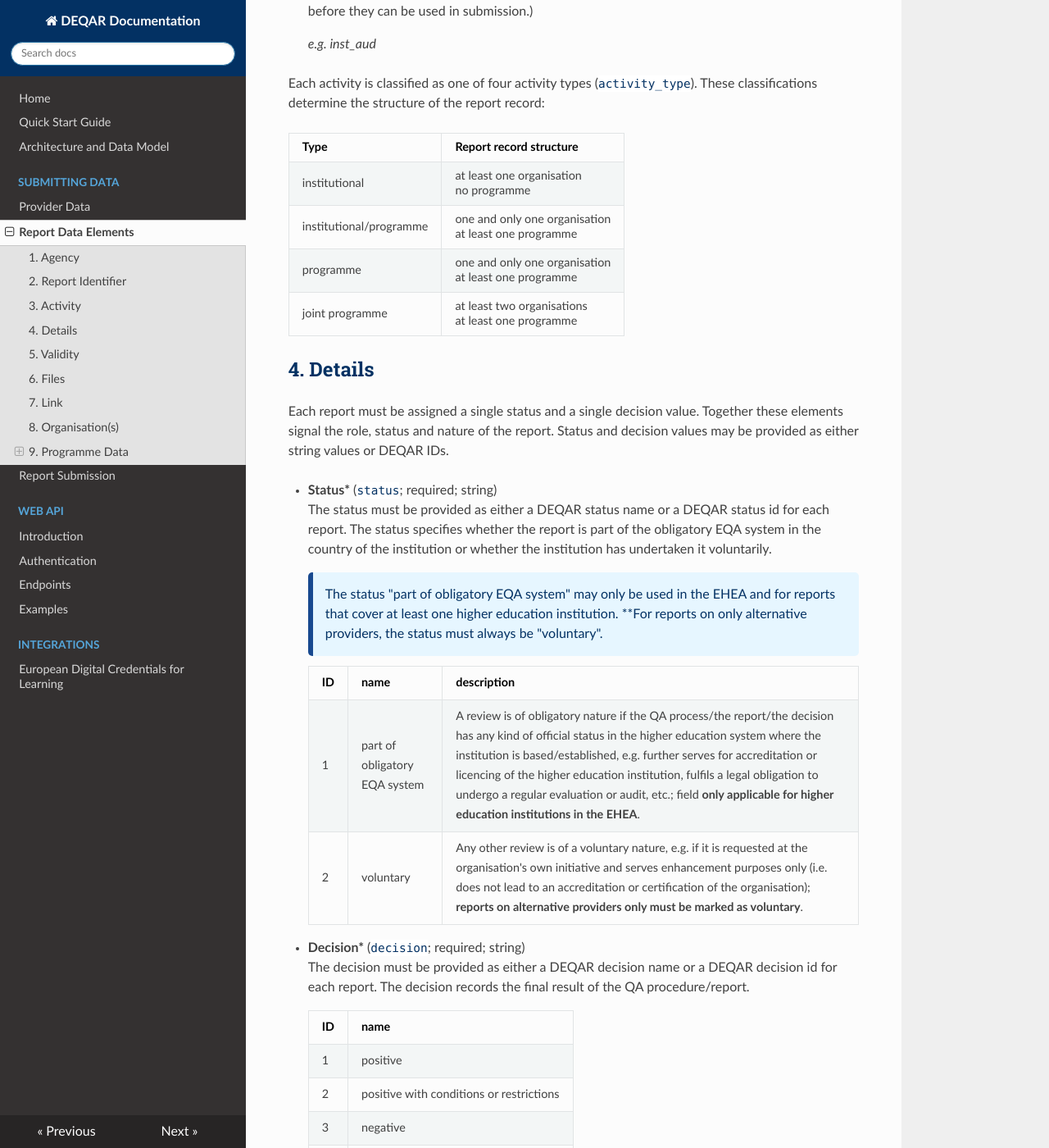
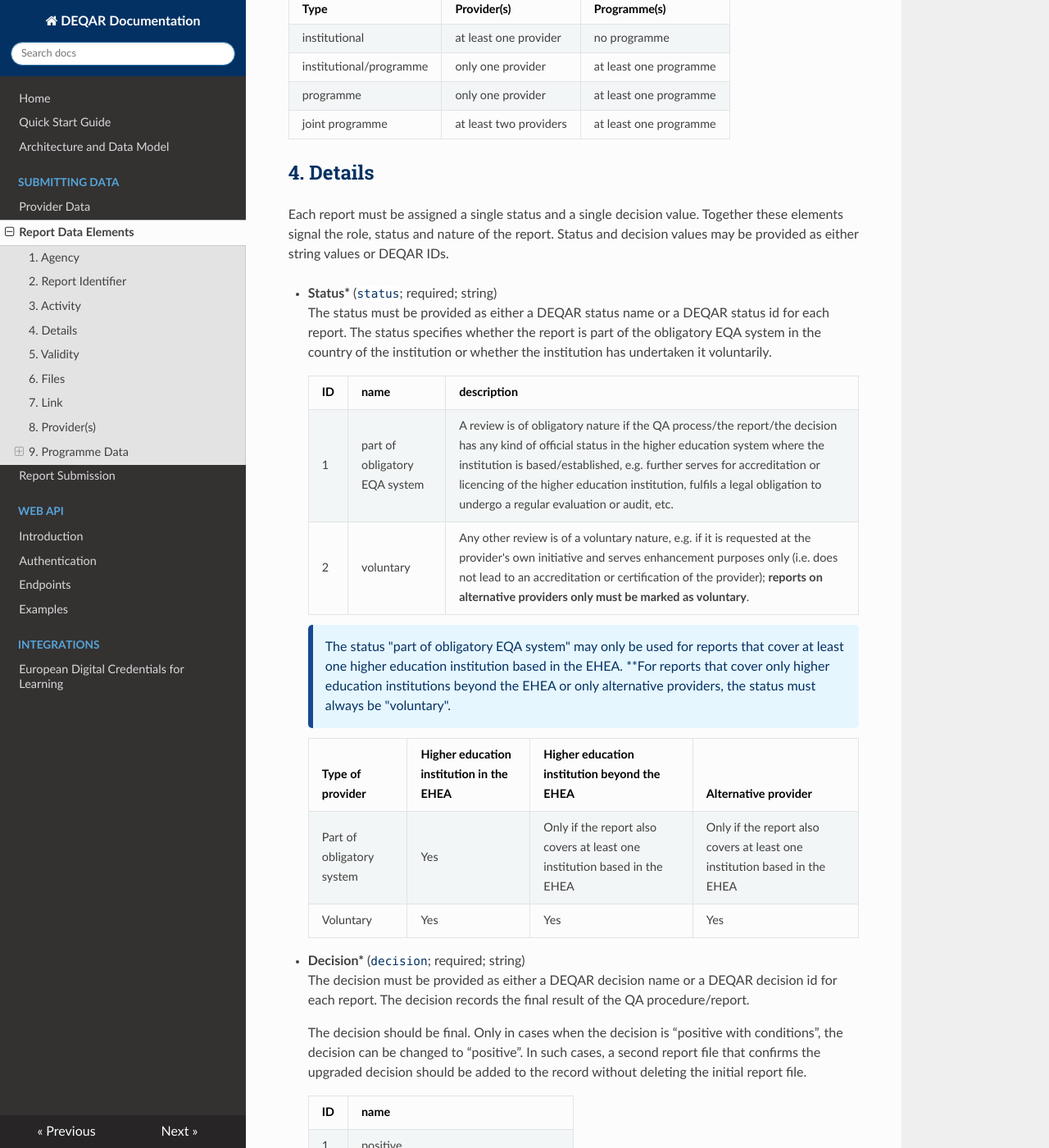
Before and after one commit to EQAR/deqar-docs, an MkDocs documentation site: the page built from docs/report_data.md, in a window 1280 px wide and 1400 px high, scrolled down 3823 px. Shown: the whole window at 82% size. Built offline with MkDocs 1.6.1, drawn with Linux system fonts in a browser that asks for light colours; nearby versions of some CDN libraries; some of the changed text lies outside the part shown.

Commit message:
revisions re. AP/MC additions

```diff
--- a/docs/report_data.md
+++ b/docs/report_data.md
@@ -2,25 +2,19 @@
 
 Agencies are asked to prepare data on quality assurance reports for submission to DEQAR. A submission object is data related to a single report and is used during ingest to populate report records and to establish linkages inside the system. Submission objects can be packaged together for batch submission.
 
-Though they are used mostly to introduce new report records into DEQAR, submission objects can also be used to [update information on existing records](data_submission.md#updating-reports) through batch submission. Deletion of existing records can be requested, but final deletion can only be performed by DEQAR administrators.
+Though they are used mostly to introduce new report records into DEQAR, submission objects can also be used to [update information on existing records](data_submission.md#updating-reports) through batch submission. Deletion of existing records can be requested, but final deletion can only be performed by the EQAR Secretariat.
 
-Below we provide a full list of the data elements that can make up a submission object. It is important to note that the below list is exhaustive, including all possible elements. Required data elements are listed in **bold** with a \* , conditionally required data elements in **bold** with a (\*). We use the terminology:
+Below we provide a full list of the data elements that can make up a submission object. It is important to note that the below list is exhaustive, including all possible elements. Required data elements are listed in **bold** with a \* , conditionally required data elements in **bold** with a (\*).
 
-* "must" to denote that an element is required or required in certain situations
-* "should" to denote that an element is highly recommended
-* "may" to denote that an element is optional
+There are several possible “one-to-many” relations within a report record: e.g. one report might cover several providers (e.g. in case of a joint programme), or several programmes of one institution, or can have several associated files, etc.. In JSON for API submission, these cases can be naturally represented as arrays of objects; in a CSV file, these relations are difficult to represent due to the flat/one-dimensional structure.
 
-(See [RFC 2119 Best Current Practice](https://tools.ietf.org/html/rfc2119).)
-
-There are several possible “one-to-many” relations within a report record: e.g. one report might cover several organisations (e.g. in case of a joint programme), or several programmes of one institution, or can have several associated files, etc.. In JSON for API submission, these cases can be naturally represented as arrays of objects; in a CSV file, these relations are difficult to represent due to the flat/one-dimensional structure.
-
-In the CSV template, such columns or groups of columns can thus be duplicated and indexed with an integer in square brackets, e.g. `institution[1].deqar_id`, `institution[2].deqar_id`, …fr The structure and field names of the elements below directly reflect our CSV template, with repeatable columns indicated by `[n]` part of the column name.
+In the CSV template, such columns or groups of columns can thus be duplicated and indexed with an integer in square brackets, e.g. `institution[1].deqar_id`, `institution[2].deqar_id`, … The structure and field names of the elements below directly reflect the CSV template, with repeatable columns indicated by `[n]` part of the column name.
 
 To see how these elements are arrayed in JSON for API submission, see our JSON definition at:
 
 <https://backend.deqar.eu/submissionapi/v1/swagger/>
 
-Please note that new records for organisations not currently represented in DEQAR should be submitted separately beforehand. Please use the dedicated [CSV template described above](institution_data.md#how-to-provide-data).
+Please note that new records for providers not currently represented in DEQAR should be submitted separately beforehand. Please use the dedicated [CSV templates described above](institution_data.md#how-to-provide-data).
 
 |ELEMENT NAME |REQUIRED |ONE/MANY |EXAMPLE |
 |:--------------------------------------------|:------------|:---------|:-----------------------|
@@ -96,12 +90,12 @@
 
 Each activity is classified as one of four activity types (<code>activity_type</code>). These classifications determine the structure of the report record:
 
-|Type |Report record structure |
-|:----------------------|:------------------------------|
-|institutional |at least one organisation<br>no programme|
-|institutional/programme|one and only one organisation<br>at least one programme|
-|programme |one and only one organisation<br>at least one programme|
-|joint programme |at least two organisations<br>at least one programme|
+|Type                    |Provider(s)            |Programme(s)           |
+|:-----------------------|:----------------------|:----------------------|
+|institutional           |at least one provider  |no programme           |
+|institutional/programme |only one provider      |at least one programme |
+|programme               |only one provider      |at least one programme |
+|joint programme         |at least two providers |at least one programme |
 
 ## Details
 
@@ -110,15 +104,23 @@
 * **Status\*** (<code>status</code>; required; string)
   The status must be provided as either a DEQAR status name or a DEQAR status id for each report. The status specifies whether the report is part of the obligatory EQA system in the country of the institution or whether the institution has undertaken it voluntarily.
 
-    > The status "part of obligatory EQA system" may only be used in the EHEA and for reports that cover at least one higher education institution. **For reports on only alternative providers, the status must always be "voluntary".
-
     |ID |name |description |
     |:--|:-----------------------------|:-----------|
-    |1 |part of obligatory EQA system |A review is of obligatory nature if the QA process/the report/the decision has any kind of official status in the higher education system where the institution is based/established, e.g. further serves for accreditation or licencing of the higher education institution, fulfils a legal obligation to undergo a regular evaluation or audit, etc.; field **only applicable for higher education institutions in the EHEA**. |
-    |2 |voluntary | Any other review is of a voluntary nature, e.g. if it is requested at the organisation's own initiative and serves enhancement purposes only (i.e. does not lead to an accreditation or certification of the organisation); **reports on alternative providers only must be marked as voluntary**. |
+    |1 |part of obligatory EQA system |A review is of obligatory nature if the QA process/the report/the decision has any kind of official status in the higher education system where the institution is based/established, e.g. further serves for accreditation or licencing of the higher education institution, fulfils a legal obligation to undergo a regular evaluation or audit, etc. |
+    |2 |voluntary | Any other review is of a voluntary nature, e.g. if it is requested at the provider's own initiative and serves enhancement purposes only (i.e. does not lead to an accreditation or certification of the provider); **reports on alternative providers only must be marked as voluntary**. |
+
+    > The status "part of obligatory EQA system" may only be used for reports that cover at least one higher education institution based in the EHEA. **For reports that cover only higher education institutions beyond the EHEA or only alternative providers, the status must always be "voluntary".
+
+    | Type of provider | Higher education institution in the EHEA | Higher education institution beyond the EHEA | Alternative provider |
+    |:--------------------------|:----|:--------------|:-----------|
+    | Part of obligatory system | Yes | Only if the report also covers at least one institution based in the EHEA | Only if the report also covers at least one institution based in the EHEA |
+    | Voluntary | Yes | Yes | Yes |
+
 
 * **Decision\*** (<code>decision</code>; required; string)
   The decision must be provided as either a DEQAR decision name or a DEQAR decision id for each report. The decision records the final result of the QA procedure/report.
+
+    The decision should be final. Only in cases when the decision is “positive with conditions”, the decision can be changed to “positive”. In such cases, a second report file that confirms the upgraded decision should be added to the record without deleting the initial report file.
 
     |ID |name |
     |:--|:---------------------------------------|
@@ -182,7 +184,7 @@
 
     > The URL *should* return the [HTTP content-type header](https://developer.mozilla.org/de/docs/Web/HTTP/Headers/Content-Type) `application/pdf` upon a *HEAD* request. The URL *must* return `application/pdf` upon a *GET* request. If another content-type is reported, the file will not be downloaded and saved.
     >
-    >  The maximum filesize is 10MB.
+    >  The maximum file size is 10MB.
 
 * File Display Name (<code>file[n].display_name</code>; not required; string)
   A single file display name may be provided for each PDF report file, used for the file link in DEQAR. If no display name is provided, then the file name will be used for display instead.
@@ -190,7 +192,7 @@
     *e.g. Report*
     *e.g. Evaluation*
 
-    > This should be a short and generic term (such as “Report and Decision”, “Evaluation Report”, “Accreditation Decision”, “Summary report”, ...). The display name should *not* repeat the name of the organisation or programme addressed in the report.
+    > This should be a short and generic term (such as “Report and Decision”, “Evaluation Report”, “Accreditation Decision”, “Summary report”, ...). The display name should *not* repeat the name of the provider or programme addressed in the report.
 
 * **Report Language\*** (<code>file[n].report_language[n]</code>; required; string)
   One or more languages must be provided for each file in the form of an ISO 639 1 (two-digit) or ISO 639 2 (three digit) language code (see [ISO 639-1 or ISO 639-2/B format](https://en.wikipedia.org/wiki/List_of_ISO_639-1_codes)).
@@ -217,15 +219,15 @@
     *e.g. report in national qualifications database*
     *e.g. decision on ministry's website*
 
-## Organisation(s)
+## Provider(s)
 
-Each report must be associated with at least one organisation. The record(s) for the organisation(s) need(s) to already exists in DEQAR, see [the previous section on adding missing organisations to DEQAR](institution_data.md).
+Each report must be associated with at least one provider. The record(s) for the provider(s) need(s) to already exists in DEQAR, see [the previous section on adding missing providers to DEQAR](institution_data.md).
 
-Preferably, the DEQARINST ID or the ETER ID (for higher education institutions) should be provided to identify the organisation(s).
+Preferably, the DEQARINST ID should be provided to identify the provider(s). In addition, the ETER ID can be used for higher education institutions listed in ETER/OrgReg.
 
-Optionally, an agency may choose to use local or other identifiers for the organisation(s). Before thesue can be used for submission, the local identifiers should be provided in bulk to the EQAR secretariat.
+Alternatively, an agency may choose to use local or other identifiers for the provider(s). Before thesue can be used for submission, the local identifiers should be provided in bulk to the EQAR secretariat.
 
-Only one identifier should be submitted for each organisation in the submission object (see [Organisation Identifiers](architecture_data_model.md#organisation-identifiers)). If more than one identifier is submitted, then the DEQARINST ID will be used to establish internal linkage, followed by the ETER ID (for higher education institutions), followed by the local or other identifier.
+Only one identifier should be submitted for each provider in the submission object (see [Provider Identifiers](architecture_data_model.md#provider-identifiers)). If more than one identifier is submitted, then the DEQARINST ID will be used to establish internal linkage, followed by the ETER ID (for higher education institutions), followed by the local or other identifier.
 
 |ELEMENT NAME                 |REQUIRED FOR HEI |REQUIRED FOR AP |ONE/MANY  |EXAMPLE                          |
 |:----------------------------|:----------------|:---------------|:---------|:--------------------------------|
@@ -235,19 +237,19 @@
 |Identifier Resource          |conditionally    |conditionally   |one (per) |*SI-ETER.BAS.NATID*<br>*Erasmus* |
 
 * **DEQARINST ID(\*)** (<code>institution[n].deqar_id</code>; conditionally required; string)
-  Each organisation already described in DEQAR is assigned a DEQARINST ID. The DEQARINST ID may be used to establish a link between submitted report data and an existing organisation record.
+  Each provider already described in DEQAR is assigned a DEQARINST ID. The DEQARINST ID may be used to establish a link between submitted report data and an existing provider record.
 
     *e.g. DEQARINST0034*
 
 * **ETER ID(\*)** (<code>institution[n].eter_id</code>; conditionally required; string)
-  (*Only applicable to reports on higher education institutions*) Each institution described in OrgReg or ETER is assigned an ETER ID (see [Research infrastructure for research and innovation policy studies - RISIS](http://datasets.risis.eu/) or [European Tertiary Education Register - ETER](https://www.eter-project.com/)). The ETER ID may be used to establish a link between submitted report data and an ETER record in DEQAR.
+  (*Only applicable to reports on higher education institutions*) Each institution described in OrgReg or ETER is assigned an ETER ID (see [Register of Public Sector Organisations - OrgReg](https://www.risis2.eu/registers-orgreg/) or [European Tertiary Education Register - ETER](https://www.eter-project.com/)). The ETER ID may be used to establish a link between submitted report data and an ETER record in DEQAR.
 
     *e.g. BG0001*
 
-* **Organisation Identifier(\*)** (<code>institution[n].identifier[1]</code>; conditionally required; string)
-  A local identifier is any identifier used by the Agency to identify an organisation, while other identifiers can be recorded in DEQAR for use by all agencies. These may optionally be used in the place of a DEQARINST ID (or ETER ID for higher education institutions) to establish a link between submitted report data and an existing organisation record.
+* **Provider Identifier(\*)** (<code>institution[n].identifier[1]</code>; conditionally required; string)
+  A local identifier is any identifier used by the Agency to identify an provider, while other identifiers can be recorded in DEQAR for use by all agencies. These may optionally be used in the place of a DEQARINST ID (or ETER ID for higher education institutions) to establish a link between submitted report data and an existing provider record.
 
-    > Local identifiers need to be assigned in bulk through the EQAR secretariat before they can be used in submission; other identifiers can be consulted in the administrative interface and can be assigned in consultation with the EQAR secretariat; see [Organisation Identifiers](architecture_data_model.md#organisation-identifiers) for details.)
+    > Local identifiers need to be assigned in bulk through the EQAR secretariat before they can be used in submission; other identifiers can be consulted in the administrative interface and can be assigned in consultation with the EQAR secretariat; see [Provider Identifiers](architecture_data_model.md#provider-identifiers) for details.)
 
     *e.g. HCERES21*
     *e.g. AT0004*
@@ -263,9 +265,9 @@
 
 Information on one or more programmes is required for all reports with the assigned activity types: **institutional/programme**; **programme**; or **joint programme**. As a rule, programme information must be entered anew for each report, though DEQAR allows agencies to assign local programme identifiers in order to track reports on the same programme.
 
-The term "programme" is used both for learning units that lead to a full degree (traditional programmes offered by HEIs) and those that don’t (i.e. micro credentials offered by HEIs or alternative providers). Whenever there is a difference, the handbook points to "programmes leading to full degree" and "programmes not leading to a full degree" (i.e. micro credentials). See also the [definitions on micro-credentials and alternative providers](index.md#definitions).
+See the [definitions on programmes and higher education providers](index.md#definitions).
 
-|ELEMENT NAME |REQUIRED FOR FULL DEGREE PROGRAMMES |REQUIRED FOR NON FULL DEGREE PROGRAMMES (MICRO-CREDENTIALS) |ONE/MANY |EXAMPLE |
+|ELEMENT NAME |REQUIRED FOR PROGRAMMES LEADING TO A FULL DEGREE |REQUIRED FOR PROGRAMMES THAT DO NOT LEAD TO A FULL DEGREE (MICRO-CREDENTIALS) |ONE/MANY |EXAMPLE |
 |:------------|:-----------------------------------|:-----------------------------------------------------------|:--------|:-------|
 |Local Programme Identifier             |no      |no      |many (per) | *61*<br>*60800* |
 |**Primary Programme Name**             |yes     |yes     |one (per)  | *Arts-specialist in opleiding*|
@@ -318,10 +320,10 @@
 
 ### Programme Location
 
-Information on the country/ies where each programme is located should be provided **if different from the organisation country**.
+Information on the country/ies where each programme is located should be provided **only if different from the provider country**.
 
 * Programme Country (<code>programme[n].country[n]</code>; not required; string)
-  The one or more countries where the programme is located should be provided if different from the organisation's country. The country/ies should be provided in the form of an ISO 3166 alpha2 or ISO 3166 alpha3 country code (see [ISO 3166-1 standard](https://en.wikipedia.org/wiki/ISO_3166-1)).
+  The one or more countries where the programme is located should be provided if different from the provider's country. The country/ies should be provided in the form of an ISO 3166 alpha2 or ISO 3166 alpha3 country code (see [ISO 3166-1 standard](https://en.wikipedia.org/wiki/ISO_3166-1)).
 
     *e.g. BE*
     *e.g. BEL*
@@ -331,7 +333,7 @@
 Information on the qualification level of each programme must be provided as a standardised level (based on the QF-EHEA levels); agencies may also choose to indicate the NQF level for each programme.
 
 * **Degree outcome\*** (<code>programme[n].degree_outcome</code>; required \*; string)
-  A programme, in combination with other programmes, can lead to a full degree (i.e. of bachelors, master or PhD) or not. This is what distinguishes traditional programmes from micro credentials. This field specifies whether the programme leads to a full degree recognised by the national authorities where the organisation is based at.
+  The field specifies whether the programme leads to a full degree recognised by the national authorities where the provider is based at.
 
     When a programme report is uploaded solely for an alternative provider, the value of the field must be "No" (= no full degree) (i.e. it is considered that the programme is a micro credential by default). If the value is marked as "yes", the report upload will be automatically rejected.
 
@@ -340,7 +342,15 @@
     | 1 |Yes  |Fully recognised degree   |
     | 2 |No   |No fully recognised degree|
 
-    > \* This field was added to the current DEQAR data model and API. In order to be backwards-compatible and not to break existing implementations, this field is currently not required, but will become required in the next version of DEQAR APIs. The current default is "yes" for programmes offered by HEIs, as it is considered as leading to a full degree unless specified otherwise. The current default is "no" for programmes offered by alternative providers, as micro credentials do not lead to a full degree.
+    When a report is shown on the public DEQAR website (as well as in the Web API), three programme types are distinguished based on the degree outcome and workload of the programme:
+
+    | Degree outcome | Workload   | Programme type shown              |
+    |:---------------|:-----------|:----------------------------------|
+    | Yes            | regardless | Fully recognised degree programme |
+    | No             | < 60 ECTS  | Micro-credential                  |
+    | No             | ≥ 60 ECTS  | Other provisions                  |
+
+    > \* This field was recently added to the current DEQAR data model. In order to be backwards-compatible and not to break existing implementations, this field is currently not required, but will become required in the next version of DEQAR APIs (expected in September 2024). The current default is "yes" for programmes offered by HEIs, as it is considered as leading to a full degree unless specified otherwise. The current default is "no" for programmes offered by alternative providers, as micro credentials do not lead to a full degree.
 
 * **Programme Qualification Level\*** (<code>programme[n].qf_ehea_level</code>; required \*; string)
   A single standardised qualification level must be provided for each programme in the form of either a level name or level ID. These levels are based on the [Framework for Qualifications of the European Higher Education Area (QF-EHEA)](https://www.ehea.info/page-qualification-frameworks), the [European Qualifications Framework (EQF)](https://europa.eu/europass/en/europass-tools/european-qualifications-framework) and the [International Standard Classification of Education (ISCED)](https://uis.unesco.org/en/topic/international-standard-classification-education-isced).
@@ -370,7 +380,7 @@
     *e.g. 15*
 
 * **Assessment and certification\*** (<code>programme[n].assessment_certification</code>; conditionally required; string)
-  While a programme does not lead to a full degree, it could still have a formal outcome.
+  A programme that does not lead to a full degree could still have a formal outcome (e.g. a micro-credential).
 
     The field is **required** for programmes not leading to a full degree (e.g. micro-credentials) and **must be empty** for programmes leading to a full degree.
 
@@ -404,7 +414,7 @@
     *e.g. Digitise and scan lasts. Work with files in various CAD systems. Produce 3D models of heels and create 2D computer aided designs. Grade and obtain the size series. Prepare technical specifications for manufacturing. Produce 2D and 3D computer aided engineering designs and technical drawings of moulds for vulcanised and injected heels. Export the files of the virtual models to 3D printers, CAM or CNC systems.*
 
 * Field of study (<code>programme[n].field_study</code>; not required, string)
-  DEQAR is using the International Standard Classification of Education (ISCED) framework (2013) for assembling the organisation of education programmes and related qualifications by levels and fields of education. ESCO uses ISCED-F to organise/categorise the knowledge pillar of skills.
+  DEQAR is using the International Standard Classification of Education (ISCED) framework (2013) for assembling the provider of education programmes and related qualifications by levels and fields of education. ESCO uses ISCED-F to organise/categorise the knowledge pillar of skills.
 
     A 2-digit (broad field), 3-digit (narrow field) or 4-digit (detailed field) code of the ISCED 2013 classification or a URI from the ESCO taxonomy can be used to indicate the field of study.
 
```
Also changed, not shown: docs/architecture_data_model.md (+1 -1 lines), docs/data_submission.md (+15 -14 lines), docs/institution_data.md (+14 -8 lines), docs/quick_start_guide.md (+1 -1 lines).
